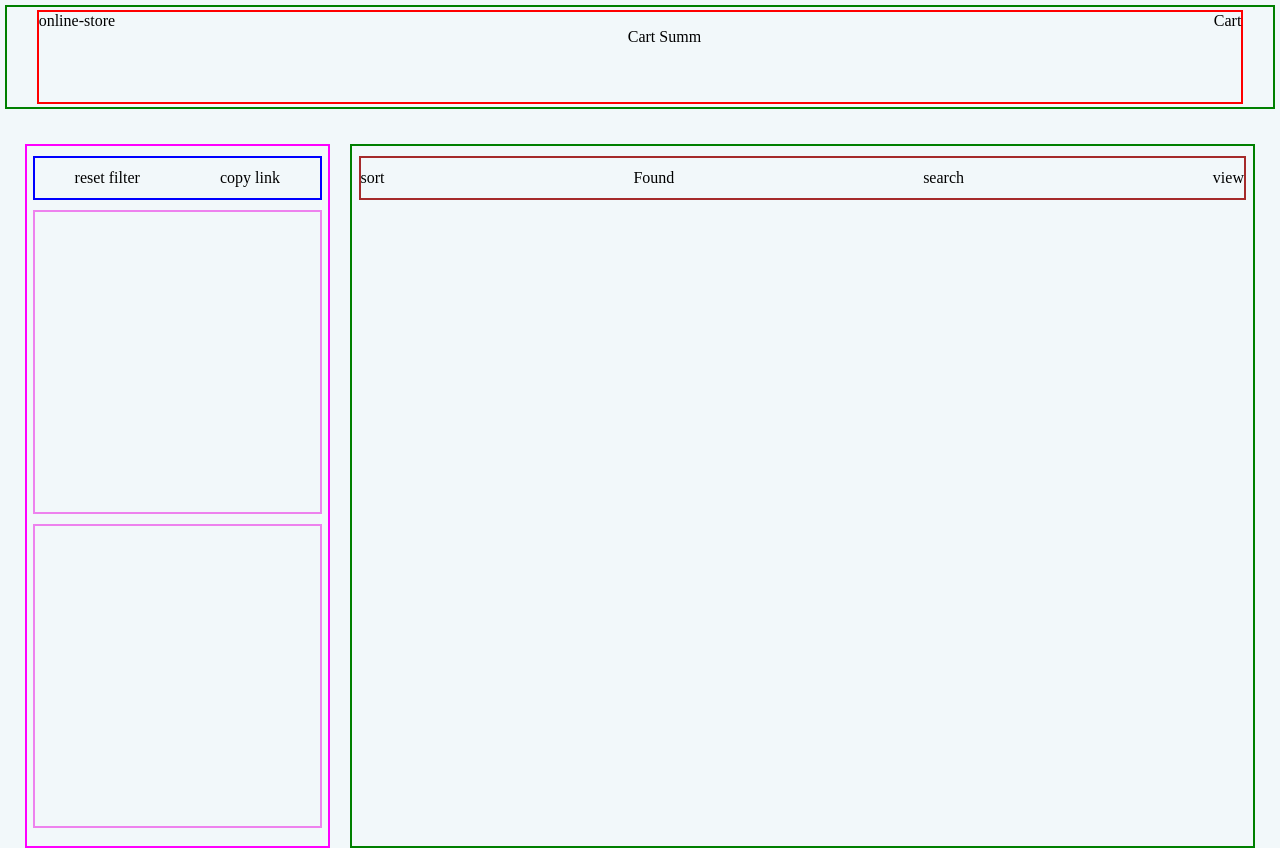
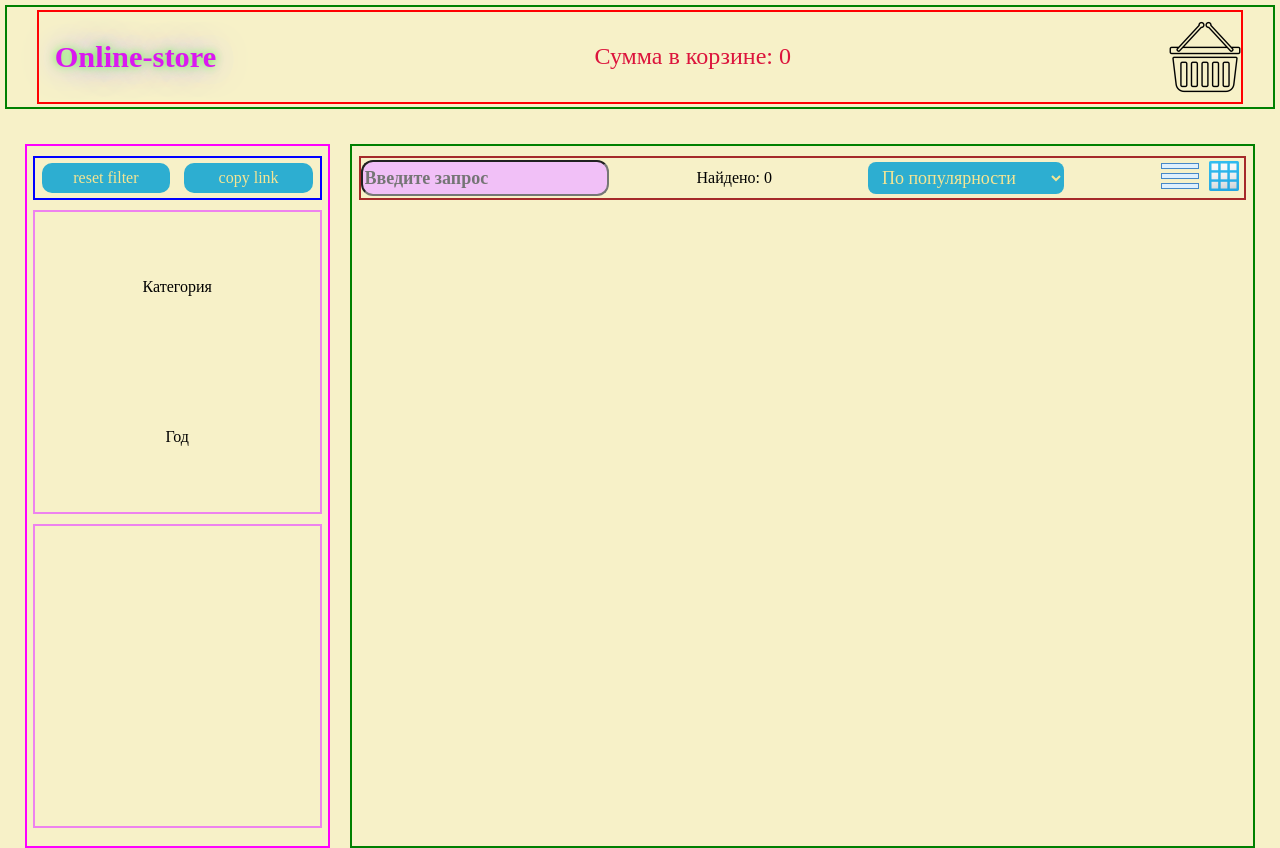
Before and after one commit to V-NV/Online-store, a plain HTML site: page Online-store/index.html in a window 1280 px wide. Shown: the top 848 px of the page. Drawn offline with Linux system fonts and the light colour scheme.

Commit message:
feat: layout

```diff
--- a/Online-store/index.html
+++ b/Online-store/index.html
@@ -11,38 +11,53 @@
 <body>
     <header>
        <div class="cont-header">
-          <div class="logo-header">online-store</div>
+          <h1 class="logo-header">Online-store</h1>
           <div class="total-cart">
-              <p>Cart Summ</p>
+              <p class="header-cart-sum">Сумма в корзине:
+                <span class="header-summ">0</span>
+              </p>
           </div>
-          <div class="cart">Cart</div>
+          <div class="cart"></div>
        </div>
     </header>
     <main>
        <section class="left">
            <div class="up-button-left-cont">
-               <div class="reset-filter">reset filter</div>
-               <div class="copy-link">copy link</div>
+               <button class="reset-filter">reset filter</button>
+               <button class="copy-link">copy link</button>
            </div>
            <div class="midle-left-cont">
+               <div class="madein">Категория</div>
+               <div class="madein">Год</div>
            </div>
            <div class="bottom-left-cont">
-           </div>
+          </div>
        </section>
        <section class="right">
            <div class="up-right-cont">
               <div class="sort">
-                sort
+                <input class="sort-input" placeholder="Введите запрос" autofocus="">
               </div>
               <div class="Found">
-                Found
+                Найдено: <span class="search-result">0</span>
               </div>
               <div class="search">
-                search
+                <div class="search-select-cont">
+                  <select class="select" name="sort-select">
+                    <option value="1" selected="selected">По популярности</option>
+                    <option value="2">По названию А-Я</option>
+                    <option value="3">по возрастанию цены</option>
+                    <option value="4">по убыванию цены</option>
+                  </select>
+                </div>
               </div>
               <div class="view">
-                view
+                <img src="./icon-list.png" alt="list" class="list">
+                <img src="./table40.png" alt="table" class="table">
               </div>
+           </div>
+           <div class="content">
+
            </div>
        </section>
     </main>
@@ -59,5 +74,6 @@
             </div>
           </footer>
     </footer>
+    <script type="module" src="./script.js"></script>
 </body>
 </html>
--- a/Online-store/style.css
+++ b/Online-store/style.css
@@ -2,7 +2,7 @@ body{
     display: flex;
     flex-direction: column;
     justify-content: center;
-    background-color: rgb(242, 248, 250);
+    background-color:#f7f1c8;
 }
 header{
     display: flex;
@@ -17,10 +17,39 @@ header{
     display: flex;
     flex-direction: row;
     justify-content: space-between;
+    align-items: center;
     height: 90%;
     width: 95%;
     border: solid 2px red;
 }
+.logo-header{
+    margin-left: 1rem;
+    text-shadow: 0 0 10px rgb(74 255 34), 0 0 20px #ffedfc, 0 0 30px #d37aff, 0 0 40px #a6ffea;
+    font-size: 190%;
+    color: #da18f0;
+}
+.header-cart-sum{
+    font-size: 150%;
+    color: crimson;
+}
+.cart{
+    width:72px;
+    height: 72px;
+    background-repeat: no-repeat;
+    background: url('./basket_icon-icons.com_66289.png');
+
+}
+.cart:hover{
+    width:72px;
+    height: 72px;
+    background-repeat: no-repeat;
+    background: url('./basket_full.jpg');
+}
+
+
+/*----------------------end-header-----------------------*/
+
+
 main{
     display: flex;
     flex-direction: row;
@@ -47,16 +76,71 @@ main{
     height: 40px;
     margin-top: 10px;
 }
+.reset-filter,.copy-link{
+    height: 30px;
+    width:45%;
+    background-color: #2daed1;
+    color:#f5e593;
+    border-radius: 10px;
+    border: none;
+}
+.reset-filter:hover,.copy-link:hover{
+    height: 30px;
+    width:45%;
+    background-color: rgb(197, 127, 77);
+    color:#e2cb58;
+    border-radius: 10px;
+    border: none;
+}
+.sort-input {
+    display: block;
+    height: 30px;
+    width: 100%;
+    border-radius: 12px;
+    background-color: rgb(241 192 247);;
+    font-weight: bold;
+    color:#161409;
+    font-size: 18px;
+    outline: none;
+}
+select {
+    width: 100%;
+    height: 32px;
+    padding: 0 0 0 10px;
+    border: none;
+    border-radius: 8px;
+    background-color:#2daed1;
+    appearance:auto;
+    font-size: 18px;
+    font-family: inherit;
+    color:#f5e593;
+    cursor: pointer;
+}
+
 .midle-left-cont{
+    display: flex;
+    flex-direction: column;
+    justify-content: space-around;
+    align-items: center;
+
+    width: 95%;
+    height: 300px;
+    border: solid 2px violet;
+
+}
+.bottom-left-cont{
+    display: flex;
+    flex-direction: column;
+    justify-content: space-around;
+    align-items: center;
     width: 95%;
     height: 300px;
     border: solid 2px violet;
 }
-.bottom-left-cont{
-    width: 95%;
-    height: 300px;
-    border: solid 2px violet;
+.view{
+    cursor: pointer;
 }
+
 /*----------------------------------------------------*/
 /*----------------------------------------------------*/
 
@@ -66,7 +150,7 @@ main{
 /*----------------------------------------------------*/
 .right{
     width: 75%;
-    height: 700px;
+    min-height: 700px;
     border: solid 2px green;
     display: flex;
     flex-direction: column;
```
Also changed, not shown: Online-store/basket_full.jpg (added), Online-store/basket_icon-icons.com_66289.png (added), Online-store/icon-list.png (added), Online-store/table40.png (added).
